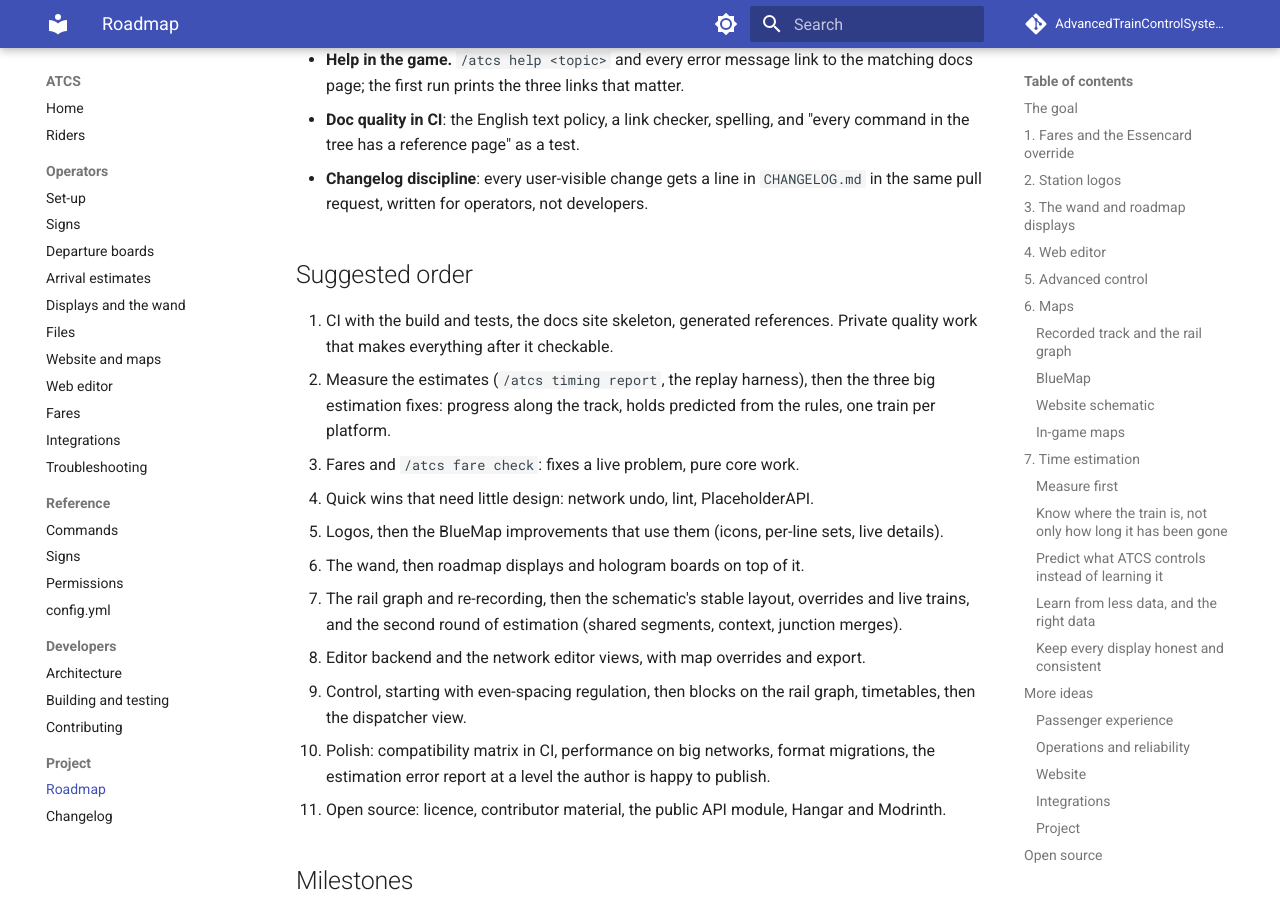
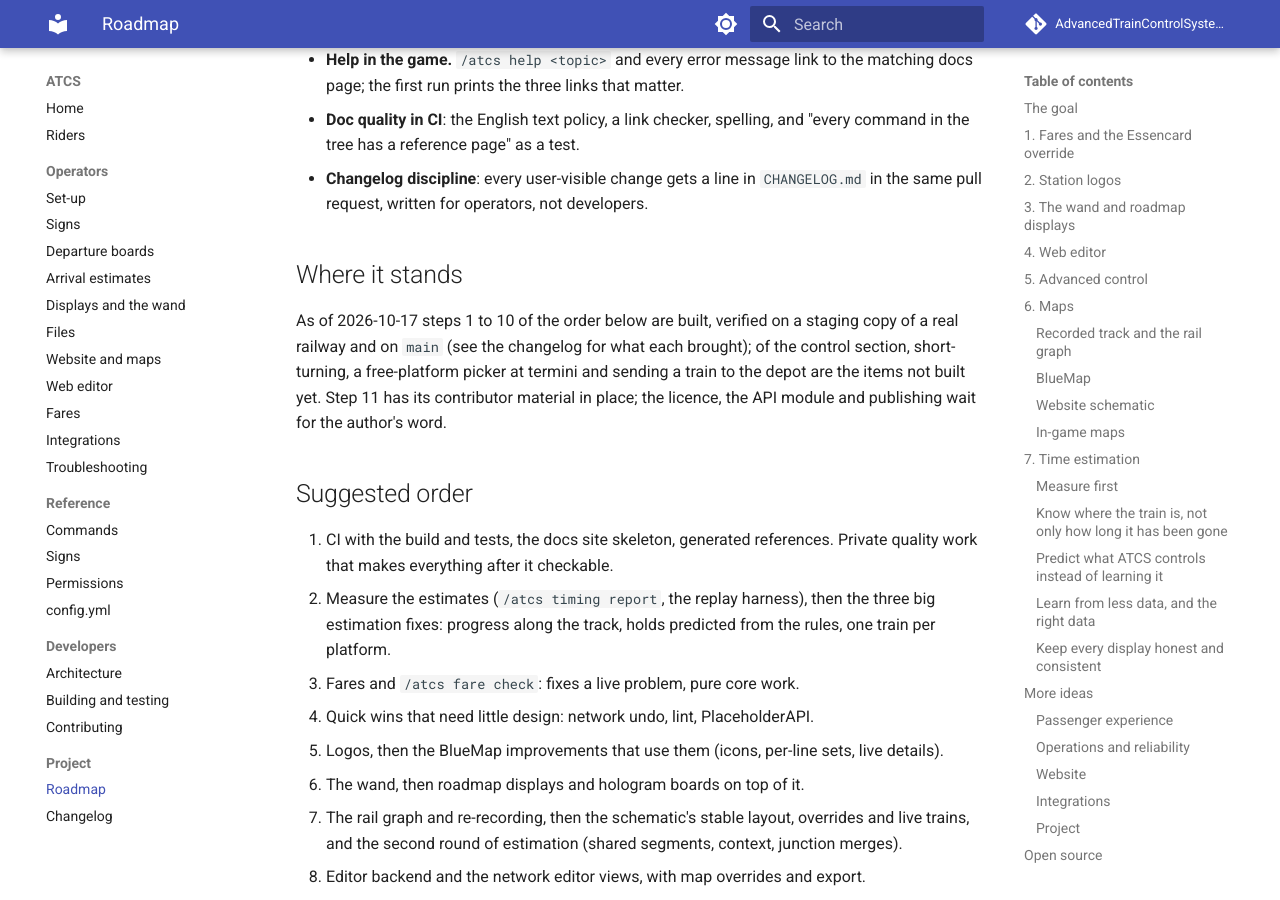
Before and after one commit to 0x6Ason/AdvancedTrainControlSystem, an MkDocs documentation site: the page built from docs/ROADMAP.md, in a window 1280 px wide and 900 px high, scrolled down 11404 px. Built offline with MkDocs 1.6.1 and Material for MkDocs 9.7.7, drawn with Linux system fonts in a browser that asks for light colours; comment, search, counter and statistics services are not loaded.

Commit message:
Roadmap: where it stands

```diff
--- a/docs/ROADMAP.md
+++ b/docs/ROADMAP.md
@@ -410,6 +410,14 @@ good and already too long for one page. The plan:
 - **Changelog discipline**: every user-visible change gets a line in `CHANGELOG.md` in the same
   pull request, written for operators, not developers.
 
+## Where it stands
+
+As of 2026-10-17 steps 1 to 10 of the order below are built, verified on a staging copy of a
+real railway and on `main` (see the changelog for what each brought); of the control section,
+short-turning, a free-platform picker at termini and sending a train to the depot are the items
+not built yet. Step 11 has its contributor material in place; the licence, the API module and
+publishing wait for the author's word.
+
 ## Suggested order
 
 1. CI with the build and tests, the docs site skeleton, generated references. Private quality
```
